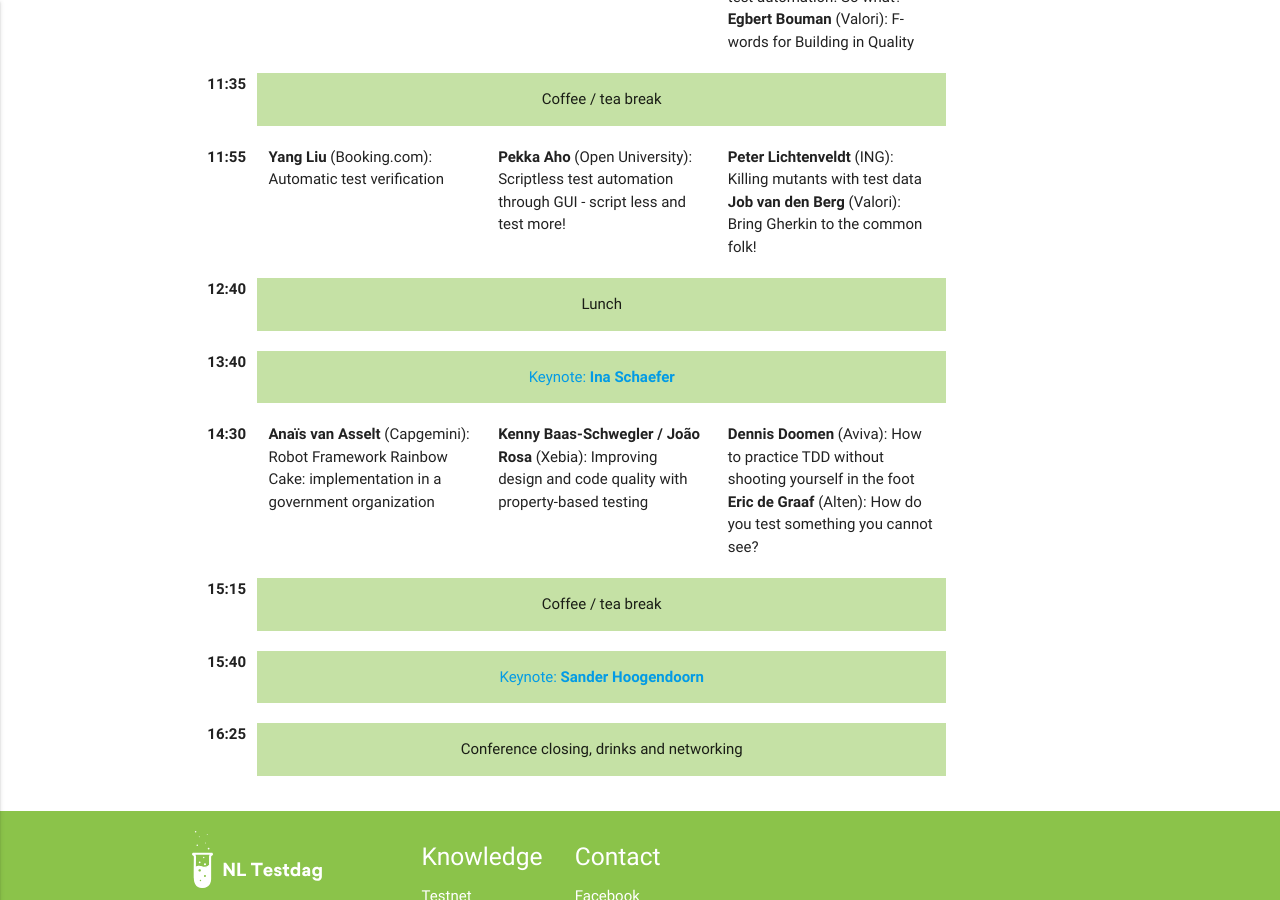
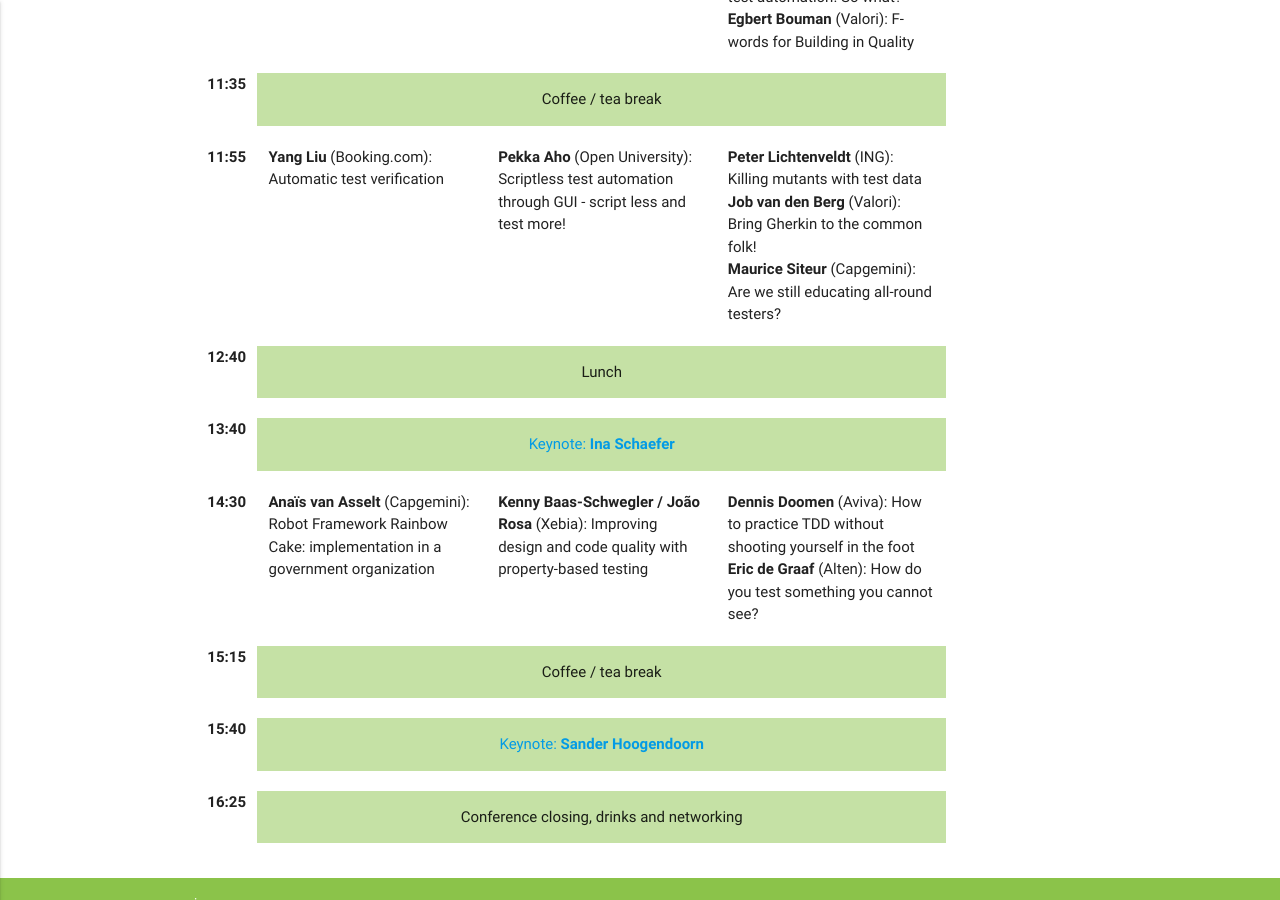
Before and after one commit to testdag2019/testdag2019.github.io, a Jekyll site: the page built from 01-programma.md, in a window 1280 px wide and 900 px high, scrolled down 638 px. Built offline with Jekyll 4.4.1, drawn with Linux system fonts in a browser that asks for light colours.

Commit message:
Another small addition to the program

```diff
--- a/01-programma.md
+++ b/01-programma.md
@@ -39,7 +39,7 @@ permalink: /program/
 			<div class="col s1 right-align"><b>11:55</b></div>
 			<div class="col s3"><b>Yang Liu</b> (Booking.com): Automatic test verification</div>
 			<div class="col s3"><b>Pekka Aho</b> (Open University): Scriptless test automation through GUI - script less and test more!</div>
-			<div class="col s3"><b>Peter Lichtenveldt</b> (ING): Killing mutants with test data<br/><b>Job van den Berg</b> (Valori): Bring Gherkin to the common folk!</div>
+			<div class="col s3"><b>Peter Lichtenveldt</b> (ING): Killing mutants with test data<br/><b>Job van den Berg</b> (Valori): Bring Gherkin to the common folk!<br/><b>Maurice Siteur</b> (Capgemini): Are we still educating all-round testers?</div>
 		</div>
 		<div class="row">
             <div class="col s1 right-align"><b>12:40</b></div>
```
